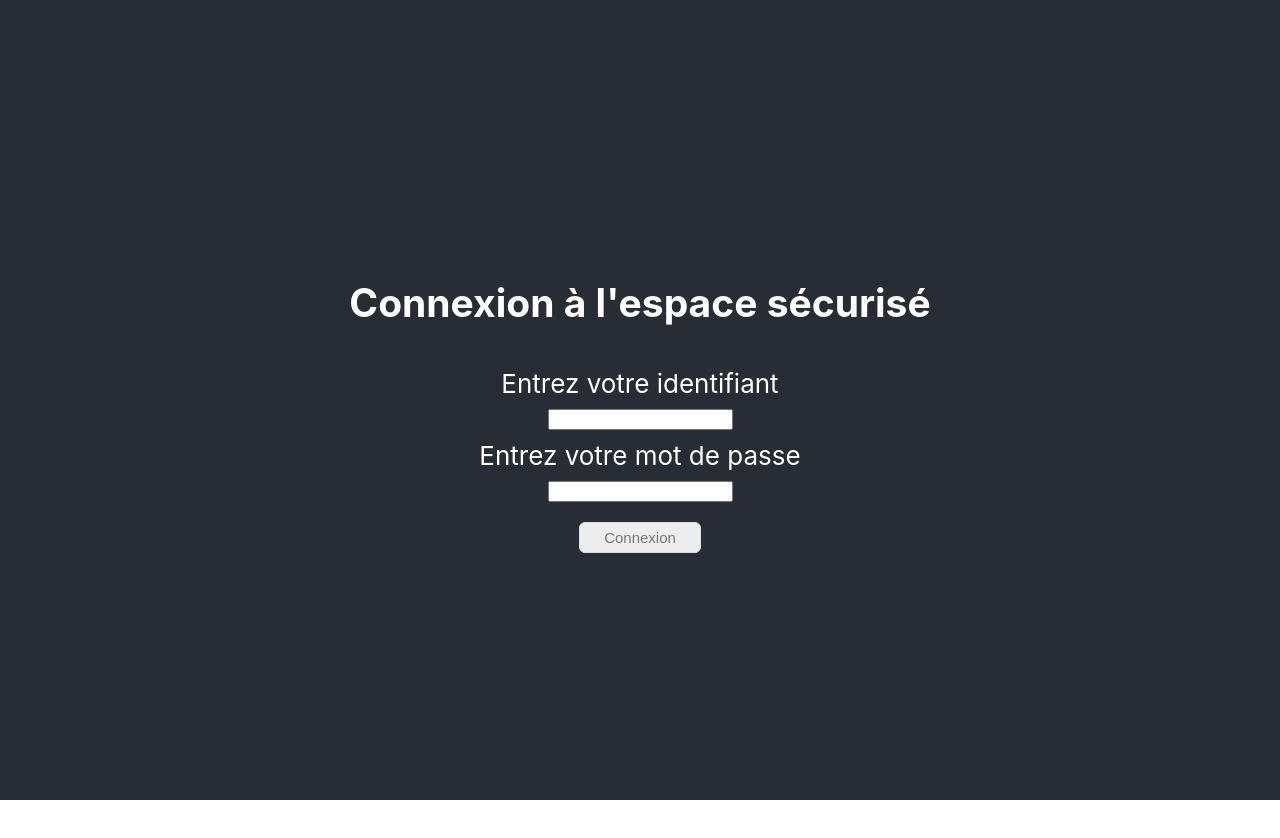
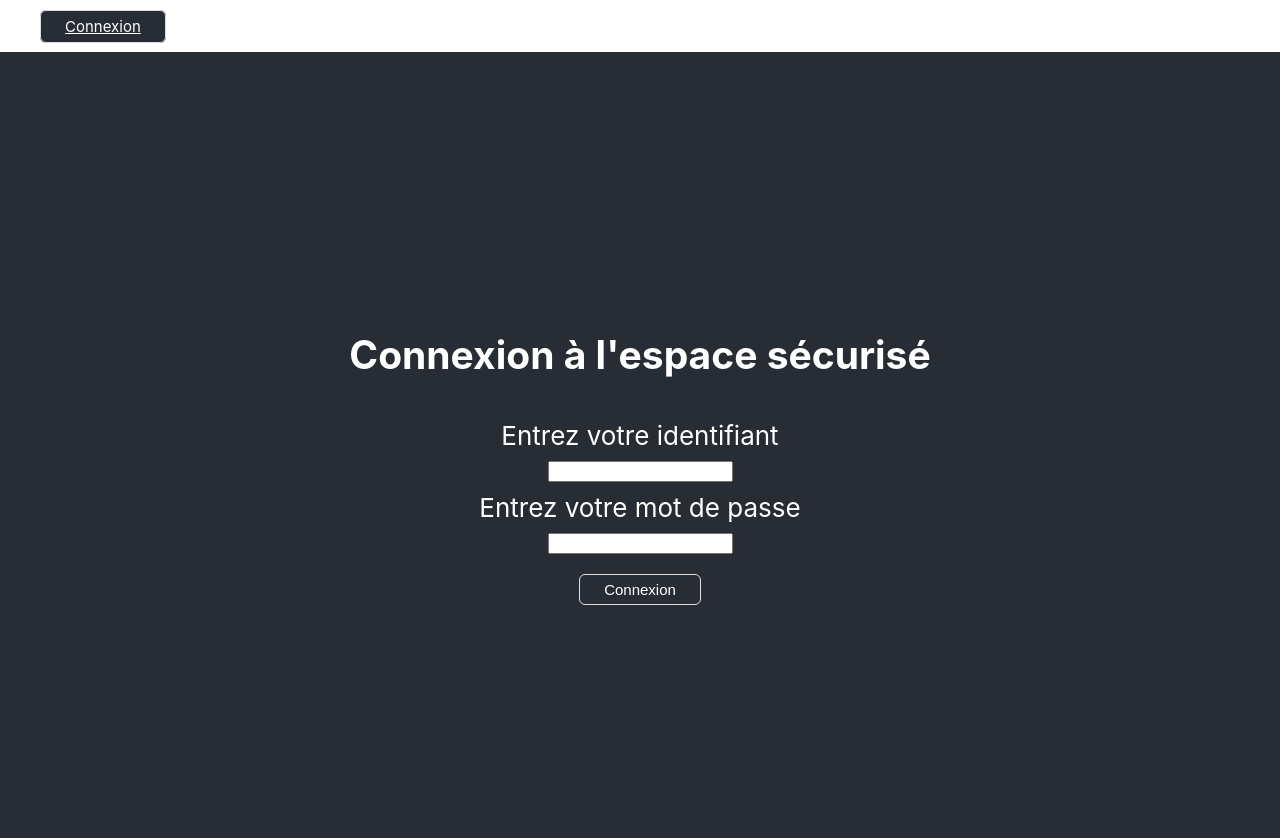
Before and after one commit to re-connect/interview-symfony, a React (Create React App) app in the folder client/: page /#/login in a window 1280 px wide. Shown: the top 838 px of the page. Before the commit the page ends 800 px from the top, so only its background shows below. Built offline with nearby package versions, Linux system fonts and the light colour scheme.

Commit message:
display pages when authenticated

```diff
--- a/client/src/App.css
+++ b/client/src/App.css
@@ -55,10 +55,10 @@ label {
 }
 
 .button {
-    background-color: #ededed;
+    background-color: #282c34;
     border-radius: 6px;
     border: 1px solid #dcdcdc;
-    color: #777777;
+    color: white;
     font-size: 15px;
     padding: 6px 24px;
     margin-top: 20px;
--- a/client/src/App.js
+++ b/client/src/App.js
@@ -1,4 +1,4 @@
-import React, { Fragment } from "react";
+import React, { Fragment, useState } from "react";
 import "./App.css";
 import request from 'superagent';
 import names from "./names";
@@ -6,16 +6,34 @@ import { HashRouter, Switch, Route } from "react-router-dom";
 import LoginPage from "./pages/loginPage";
 import HomePage from "./pages/homePage";
 import NewBeneficiaryPage from "./pages/newBeneficiaryPage";
+import Navbar from "./components/navbar";
+import authentication from "./services/authentication";
 
 function App() {
+    const token = localStorage.getItem('authToken');
+    const [isAuthenticated, setIsAuthenticated] = useState(authentication.isAuthenticated());
+
+    console.log(isAuthenticated);
 
     return (
         <Fragment>
             <HashRouter>
+                <Navbar isAuthenticated={isAuthenticated} onLogout={setIsAuthenticated} />
                 <Switch>
                     <Route path="/beneficiaire" component={NewBeneficiaryPage} />
-                    <Route path="/login" component={LoginPage} />
-                    <Route path="/" component={HomePage} />
+                    <Route
+                        path="/login"
+                        render={(props) => <LoginPage
+                            isAuthenticated={isAuthenticated}
+                            onLogin={setIsAuthenticated}
+                        />}
+                    />
+                    <Route
+                        path="/"
+                        render={(props) => <HomePage
+                            isAuthenticated={isAuthenticated}
+                        />}
+                    />
                 </Switch>
             </HashRouter>
         </Fragment>
--- a/client/src/components/navbar.jsx
+++ b/client/src/components/navbar.jsx
@@ -1,11 +1,22 @@
 import React from 'react'
 import { NavLink } from 'react-router-dom'
+import authentication from '../services/authentication'
 
-const Navbar = (props) => {
+const Navbar = ({ isAuthenticated, onLogout }) => {
+
+    const handleLogout = () => {
+        authentication.logout();
+        onLogout(false);
+    }
+
     return (
         <ul className="navigation">
-            <li><NavLink to="/login" className="button">Connexion</NavLink></li>
-            <li><NavLink to="#" className="button">Deconnexion</NavLink></li>
+            {(!isAuthenticated && (<>
+                <li><NavLink to="/login" className="button">Connexion</NavLink></li>
+            </>)) || (<>
+                    <li><button onClick={handleLogout} className="button">Deconnexion</button></li>
+                    <li><NavLink to="/beneficiaire" className="button">Enregistrer un nouveau bénéficiaire</NavLink></li>
+                </>)}
         </ul>
     );
 }
--- a/client/src/pages/homePage.jsx
+++ b/client/src/pages/homePage.jsx
@@ -11,7 +11,7 @@ const beneficiariesEndpoint = `${backendUrl}/api/beneficiaries?format=json`;
 
 const getAvatar = name => `${apiEndpoint}${name}.svg?${apiOptions}`;
 
-const HomePage = (props) => {
+const HomePage = ({ isAuthenticated }) => {
 
     const token = localStorage.getItem('authToken');
     const [registeredBeneficiaries, setRegisteredBeneficiaries] = useState(
@@ -22,7 +22,7 @@ const HomePage = (props) => {
     );
 
     useEffect(() => {
-        axios.get(beneficiariesEndpoint, { headers: {"Authorization" : `Bearer ${token}`}})
+        axios.get(beneficiariesEndpoint, { headers: { "Authorization": `Bearer ${token}` } })
             .then(response => response.data['hydra:member'])
             .then(data => setRegisteredBeneficiaries(data));
     }, [])
@@ -40,13 +40,24 @@ const HomePage = (props) => {
 
     return (
         <div className="App">
-
             <header className="App-header">
-                <Navbar />
+                {(!isAuthenticated && (<>
                     <h1>Bienvenue dans le gestionnaire de bénéficaires Reconnect</h1>
                     <hr />
+                    <h3>Personnes non stockées</h3>
+                    <div className="Beneficiaries-list">
+                        {beneficiaryNames.map((beneficiary, index) => (
+                            <div className="Beneficiary-card" key={beneficiary.name + index}>
+                                <img src={getAvatar(beneficiary.name)} alt={beneficiary.name} />
+                                <span>{beneficiary.name}</span>
+                            </div>
+                        ))}
+                    </div>
+                    <hr />
+                </>)) || (<>
+                        <h1>Bienvenue </h1>
                         <div>
-                    <input type="text" onChange={handleResult} value={result} placeholder="Rechercher"/>
+                            <input type="text" onChange={handleResult} value={result} placeholder="Rechercher" />
                         </div>
                         <h3>Personnes stockées en base</h3>
                         <div className="Beneficiaries-list">
@@ -58,7 +69,6 @@ const HomePage = (props) => {
                             ))}
                         </div>
                         <hr />
-                <NavLink to="/beneficiaire" className="button">Enregistrer un nouveau bénéficiaire</NavLink>
                         <h3>Personnes non stockées</h3>
                         <div className="Beneficiaries-list">
                             {beneficiaryNames.map((beneficiary, index) => (
@@ -68,6 +78,9 @@ const HomePage = (props) => {
                                 </div>
                             ))}
                         </div>
+                </>)}
+
+
             </header>
         </div>
     );
--- a/client/src/pages/loginPage.jsx
+++ b/client/src/pages/loginPage.jsx
@@ -1,16 +1,16 @@
 import React, { useState } from 'react';
 import axios from "axios";
 import { Redirect, useHistory } from 'react-router-dom';
+import authentication from '../services/authentication';
 
-const LoginPage = (props) => {
+const LoginPage = ({onLogin}) => {
     const [credentials, setCredentials] = useState({
         email: "",
         password: ""
     });
 
-    const handleChange = event => {
-        const value = event.currentTarget.value;
-        const name = event.currentTarget.name;
+    const handleChange = ({currentTarget}) => {
+        const {value, name} = currentTarget;
 
         setCredentials({ ...credentials, [name]: value });
     }
@@ -21,18 +21,14 @@ const LoginPage = (props) => {
         event.preventDefault();
 
         try {
-            const token = await axios
-                .post("http://localhost:8000/authentication_token", credentials)
-                .then(response => response.data.token);
-
-            window.localStorage.setItem("authToken", token);
-            axios.defaults.headers["authorization"] = "Bearer " + token;
+            await authentication.authenticate(credentials);
+            onLogin(true);
             history.push("/");
 
         } catch (error) {
             console.log(error.response);
         }
-        return <Redirect to="/" />;
+        return <Redirect to="/" refresh="true" />;
     }
 
     return (
--- /dev/null
+++ b/client/src/services/authentication.js
@@ -0,0 +1,32 @@
+import axios from 'axios'
+
+function logout() {
+    window.localStorage.removeItem("authToken");
+    delete axios.defaults.headers["Authorization"];
+}
+
+function authenticate(credentials) {
+    return axios
+        .post("http://localhost:8000/authentication_token", credentials)
+        .then(response => response.data.token)
+        .then(token => {
+            window.localStorage.setItem("authToken", token);
+            axios.defaults.headers["authorization"] = "Bearer " + token;
+
+            return true;
+        })
+}
+
+function isAuthenticated() {
+    const token = localStorage.getItem('authToken');
+    if(token != null){
+        return true;
+    }
+    return false;
+}
+
+export default {
+    authenticate,
+    logout,
+    isAuthenticated
+};
```
Also changed, not shown: 1 other file (tests, documents, lock files or other folders). Lines whose indentation alone changed are shown as unchanged.
